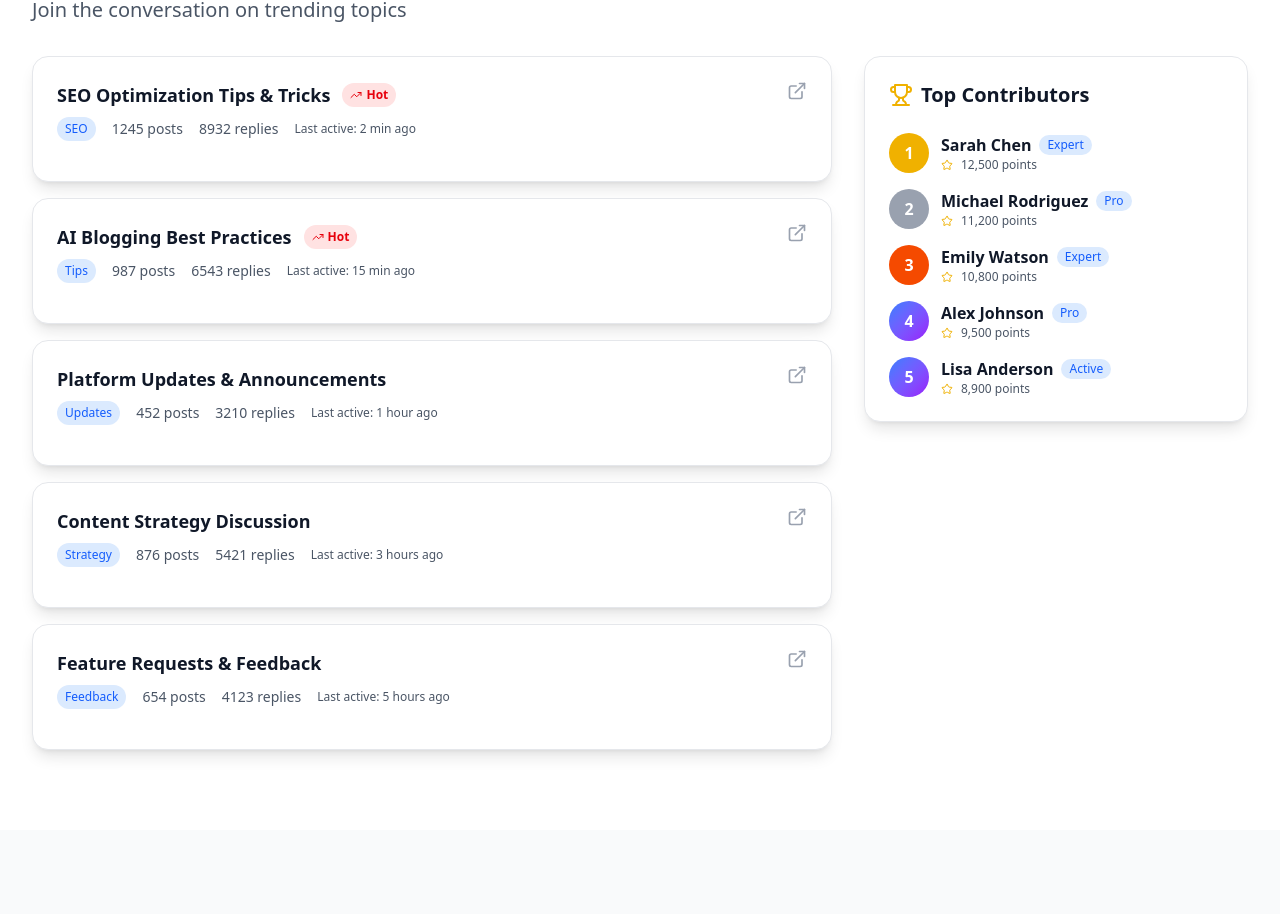
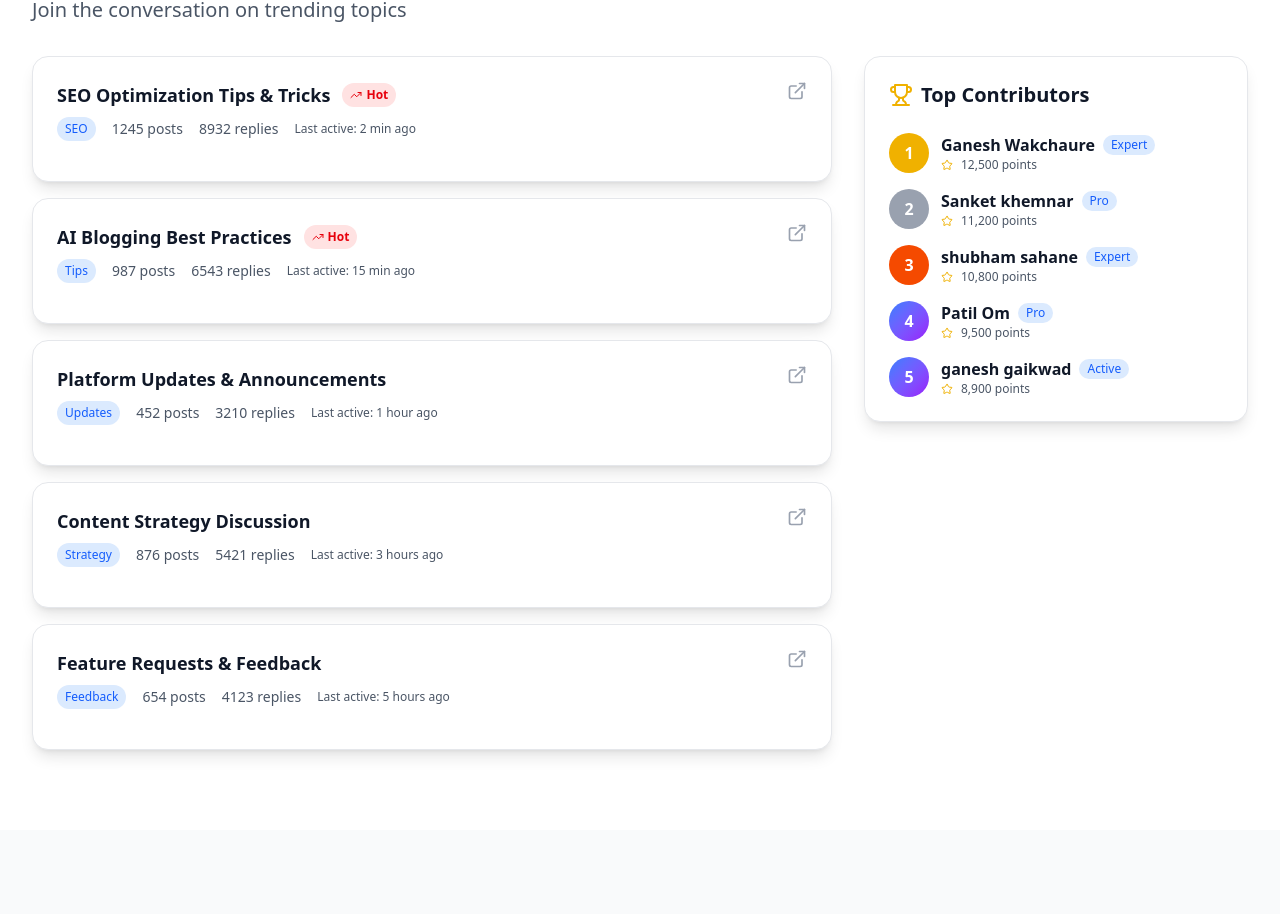
Before and after one commit to PRATIK-RAKTATE/blog-galaxy, a React (Vite) app in the folder client/: page /community in a window 1280 px wide. Shown: the part 860-1774 px from the top of the page. Built offline with nearby package versions, Linux system fonts and the light colour scheme.

Commit message:
chore: fix placehoders

```diff
--- a/client/src/components/Testimonials.tsx
+++ b/client/src/components/Testimonials.tsx
@@ -4,7 +4,7 @@ import { ChevronLeft, ChevronRight, Star, Quote } from 'lucide-react';
 
 const testimonials = [
   {
-    name: 'Sarah Johnson',
+    name: 'ganesh wakchoure',
     role: 'Content Marketing Director',
     company: 'TechFlow Inc.',
     image: 'https://images.unsplash.com/photo-1739298061740-5ed03045b280?crop=entropy&cs=tinysrgb&fit=max&fm=jpg&w=150&h=150',
@@ -12,7 +12,7 @@ const testimonials = [
     rating: 5,
   },
   {
-    name: 'Michael Chen',
+    name: 'Patil Om',
     role: 'Founder & CEO',
     company: 'StartupHub',
     image: 'https://images.unsplash.com/photo-1739298061740-5ed03045b280?crop=entropy&cs=tinysrgb&fit=max&fm=jpg&w=150&h=150',
@@ -20,7 +20,7 @@ const testimonials = [
     rating: 5,
   },
   {
-    name: 'Emily Rodriguez',
+    name: 'Sahane shubham',
     role: 'SEO Agency Owner',
     company: 'RankBoost Agency',
     image: 'https://images.unsplash.com/photo-1739298061740-5ed03045b280?crop=entropy&cs=tinysrgb&fit=max&fm=jpg&w=150&h=150',
--- a/client/src/pages/Community.tsx
+++ b/client/src/pages/Community.tsx
@@ -96,11 +96,11 @@ const resources = [
 ];
 
 const topContributors = [
-  { name: 'Sarah Chen', points: 12500, badge: 'Expert', posts: 450 },
-  { name: 'Michael Rodriguez', points: 11200, badge: 'Pro', posts: 389 },
-  { name: 'Emily Watson', points: 10800, badge: 'Expert', posts: 367 },
-  { name: 'Alex Johnson', points: 9500, badge: 'Pro', posts: 325 },
-  { name: 'Lisa Anderson', points: 8900, badge: 'Active', posts: 298 },
+  { name: 'Ganesh Wakchaure', points: 12500, badge: 'Expert', posts: 450 },
+  { name: 'Sanket khemnar', points: 11200, badge: 'Pro', posts: 389 },
+  { name: 'shubham sahane', points: 10800, badge: 'Expert', posts: 367 },
+  { name: 'Patil Om', points: 9500, badge: 'Pro', posts: 325 },
+  { name: 'ganesh gaikwad', points: 8900, badge: 'Active', posts: 298 },
 ];
 
 export function Community({ theme, toggleTheme, setCurrentPage }) {
--- a/client/src/pages/ContactUs.tsx
+++ b/client/src/pages/ContactUs.tsx
@@ -171,7 +171,7 @@ export function ContactUs({ theme, toggleTheme, setCurrentPage }) {
                           value={formData.name}
                           onChange={handleChange}
                           className="w-full px-4 py-3 bg-gray-50 dark:bg-gray-900 border border-gray-300 dark:border-gray-700 rounded-xl text-gray-900 dark:text-white focus:outline-none focus:ring-2 focus:ring-blue-500 transition-all"
-                          placeholder="John Doe"
+                          placeholder="username"
                         />
                       </div>
                       <div>
@@ -186,7 +186,7 @@ export function ContactUs({ theme, toggleTheme, setCurrentPage }) {
                           value={formData.email}
                           onChange={handleChange}
                           className="w-full px-4 py-3 bg-gray-50 dark:bg-gray-900 border border-gray-300 dark:border-gray-700 rounded-xl text-gray-900 dark:text-white focus:outline-none focus:ring-2 focus:ring-blue-500 transition-all"
-                          placeholder="john@company.com"
+                          placeholder="example@company.com"
                         />
                       </div>
                     </div>
--- a/client/src/pages/ExploreBlogs.tsx
+++ b/client/src/pages/ExploreBlogs.tsx
@@ -26,7 +26,7 @@ const blogPosts = [
     category: 'Technology',
     readTime: '8 min read',
     views: '12.5K',
-    author: 'Sarah Chen',
+    author: 'Ganesh gaikwad',
     authorBadge: 'Pro',
     seoScore: 92,
     wordCount: 2150,
@@ -39,7 +39,7 @@ const blogPosts = [
     category: 'Marketing',
     readTime: '12 min read',
     views: '18.2K',
-    author: 'Michael Rodriguez',
+    author: 'Sahane shubham',
     authorBadge: 'Expert',
     seoScore: 95,
     wordCount: 3200,
@@ -52,7 +52,7 @@ const blogPosts = [
     category: 'Startups',
     readTime: '10 min read',
     views: '9.8K',
-    author: 'Alex Johnson',
+    author: 'Patil om',
     authorBadge: 'Verified',
     seoScore: 88,
     wordCount: 2800,
@@ -65,7 +65,7 @@ const blogPosts = [
     category: 'Finance',
     readTime: '15 min read',
     views: '22.1K',
-    author: 'Emily Watson',
+    author: 'Ganesh wakchaure',
     authorBadge: 'Pro',
     seoScore: 91,
     wordCount: 4100,
@@ -78,7 +78,7 @@ const blogPosts = [
     category: 'Health',
     readTime: '7 min read',
     views: '15.7K',
-    author: 'Dr. James Park',
+    author: 'Dr. Prabhat Shelake',
     authorBadge: 'Expert',
     seoScore: 89,
     wordCount: 1900,
```
